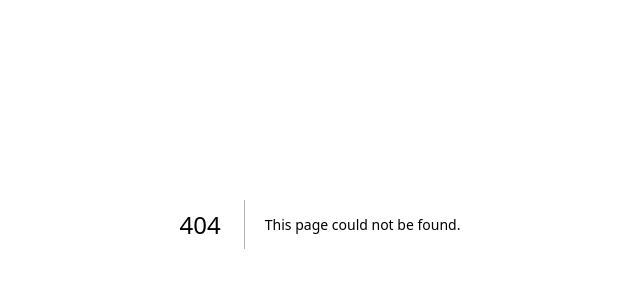
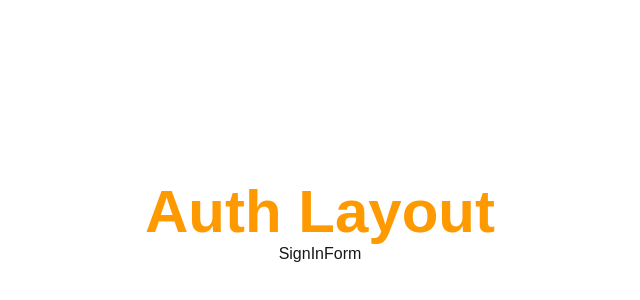
Before and after one commit to jaikishan1234/nextjs-fullstack-learning, a Next.js app in the folder module-3/: page /sign-in in a window 1280 px wide. Before the commit this address had no page. Shown: the part 176-476 px from the top of the page, without its empty margins (320-960 px from the left). Built offline with nearby package versions, Linux system fonts and the light colour scheme.

Commit message:
Route Groups and Private Folders

```diff
--- /dev/null
+++ b/module-3/app/(admin)/dashboard/page.jsx
@@ -0,0 +1,9 @@
+import React from 'react'
+
+const DahboardPage = () => {
+  return (
+    <div>DahboardPage</div>
+  )
+}
+
+export default DahboardPage
--- /dev/null
+++ b/module-3/app/(admin)/settings/page.jsx
@@ -0,0 +1,9 @@
+import React from 'react'
+
+const SettingsPage = () => {
+  return (
+    <div>SettingsPage</div>
+  )
+}
+
+export default SettingsPage
--- /dev/null
+++ b/module-3/app/(auth)/layout.jsx
@@ -0,0 +1,12 @@
+import React from 'react'
+
+const AuthLayout = ({children}) => {
+  return (
+    <div className='flex flex-col items-center justify-center h-screen'>
+        <h1 className='text-6xl font-bold text-amber-500'>Auth Layout </h1>
+        {children}
+    </div>
+  )
+}
+
+export default AuthLayout
--- /dev/null
+++ b/module-3/app/(auth)/sign-in/_components/sign-in-form.jsx
@@ -0,0 +1,9 @@
+import React from 'react'
+
+const SignInForm = () => {
+  return (
+    <div>SignInForm</div>
+  )
+}
+
+export default SignInForm
--- /dev/null
+++ b/module-3/app/(auth)/sign-in/page.jsx
@@ -0,0 +1,12 @@
+import React from 'react'
+import SignInForm from './_components/sign-in-form'
+
+const page = () => {
+  return (
+    <div>
+        <SignInForm />
+    </div>
+  )
+}
+
+export default page
--- /dev/null
+++ b/module-3/app/(auth)/sign-up/page.jsx
@@ -0,0 +1,9 @@
+import React from 'react'
+
+const page = () => {
+  return (
+    <div>Sign-Up</div>
+  )
+}
+
+export default page
--- /dev/null
+++ b/module-3/components/navbar.jsx
@@ -0,0 +1,9 @@
+import React from 'react'
+
+const navbar = () => {
+  return (
+    <div>navbar</div>
+  )
+}
+
+export default navbar
```
Also changed, not shown: module-3/app/(root)/page.js (renamed from module-3/app/page.js).
